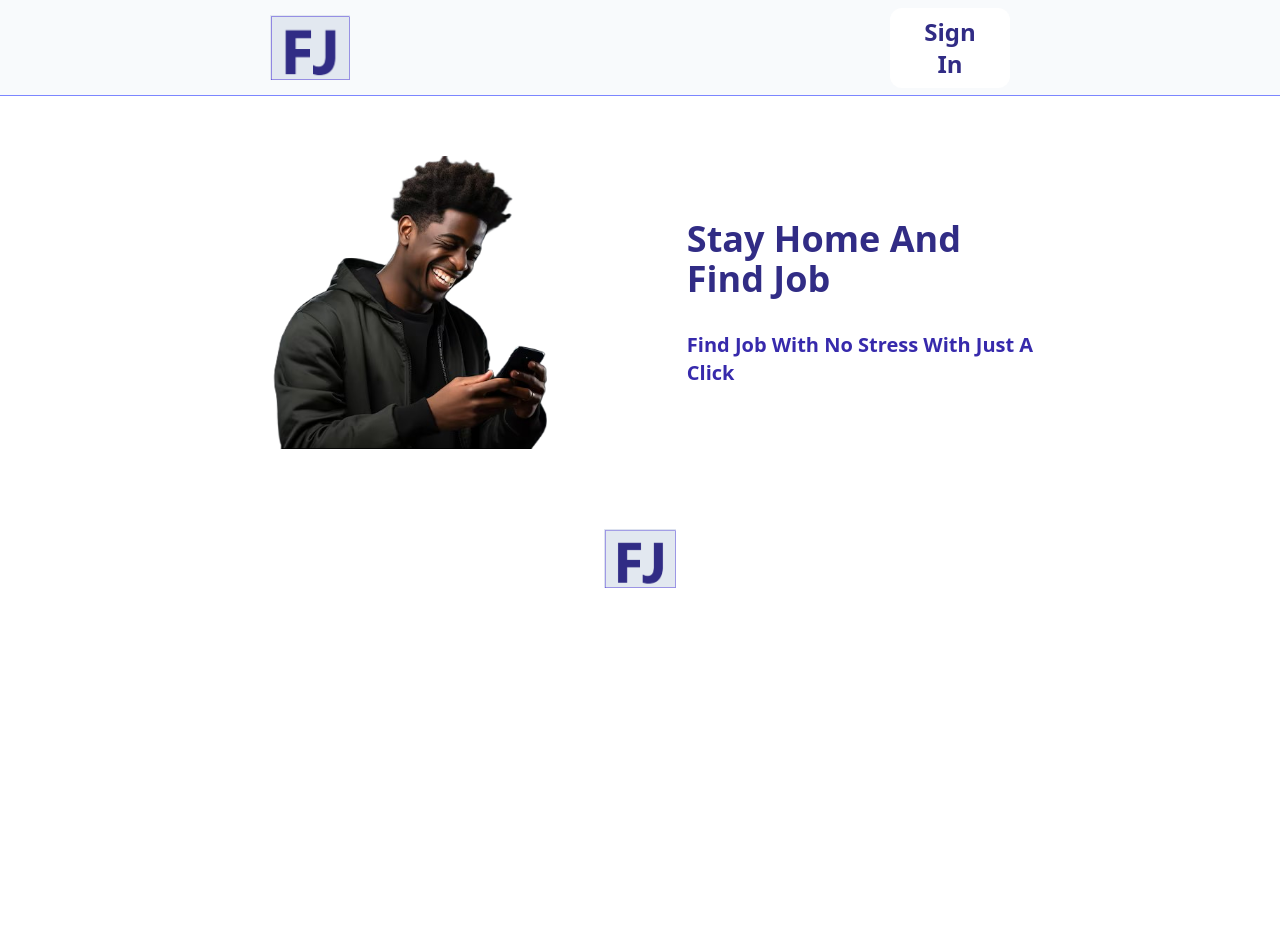
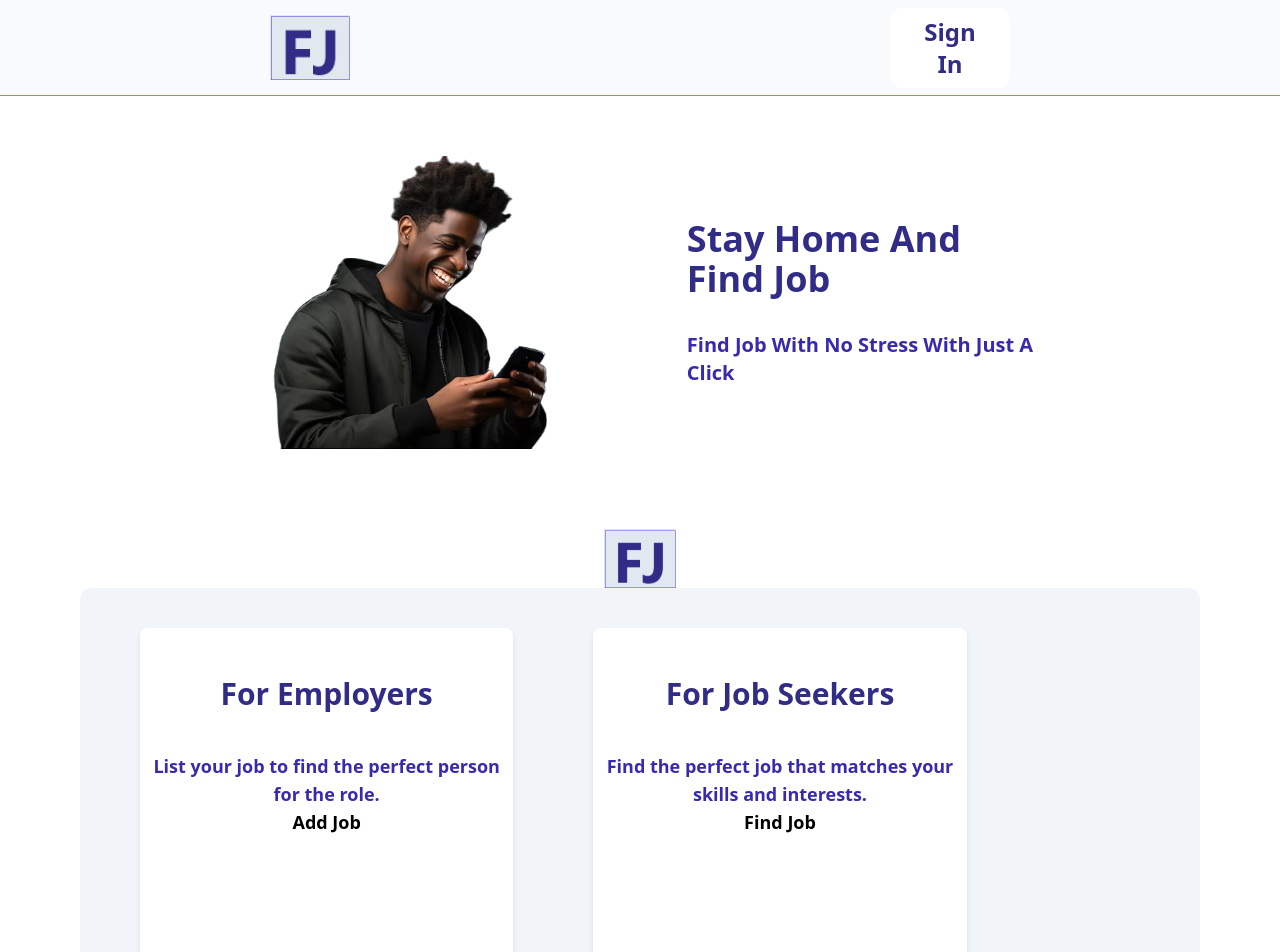
Before and after one commit to AsieduAmos/Jaman-Jobs, a React (Vite) app: page / in a window 1280 px wide. Shown: the top 952 px of the page. Before the commit the page ends 800 px from the top, so only its background shows below. Built offline with nearby package versions, Linux system fonts and the light colour scheme.

Commit message:
employers and job seekers card added

```diff
--- a/src/components/pages/AuthPage.jsx
+++ b/src/components/pages/AuthPage.jsx
@@ -2,7 +2,7 @@ import React from 'react'
 import NavBar from './NavBar'
 import Auth from './Auth'
 import AuthModal from '../Modals/AuthModal'
-
+import JobPage from './jobPage'
 
 
 
@@ -13,7 +13,7 @@ const AuthPage = () => {
     <div className='h-screen mx-auto relative '>
       <NavBar />
       <Auth />
-
+     <JobPage />
      </div>
     </>
   )
--- a/src/components/pages/jobPage.jsx
+++ b/src/components/pages/jobPage.jsx
@@ -1,9 +1,32 @@
 import React from 'react'
 
-const jobPage = () => {
+const JobPage = () => {
   return (
-    <div>jobPage</div>
+    <>
+     <div className=' flex bg-slate-100 h-112 mx-20 mb-20 font-semibold text-lg text-center gap-5 rounded-xl '>
+      <div className='bg-white  w-1/3 ml-15 my-10 p-2 shadow-md rounded-lg'>
+        <h2 className='font-bold text-3xl text-indigo-900 my-10 '>For Employers</h2>
+        <p className='text-indigo-800'>
+          List your job to find the perfect person for the role.
+        </p>
+        <a href="">
+          Add Job
+        </a>
+      </div>
+      <div className='bg-white w-1/3 ml-15 my-10 p-2 shadow-md rounded-lg'>
+        <h2 className='font-bold text-3xl text-indigo-900 my-10 '>For Job Seekers</h2>
+        <p className='text-indigo-800'>
+          Find the perfect job that matches your skills and interests.
+        </p>
+        <a href="">
+          Find Job
+
+        </a>
+
+      </div>
+     </div>
+    </>
   )
 }
 
-export default jobPage
+export default JobPage
```
